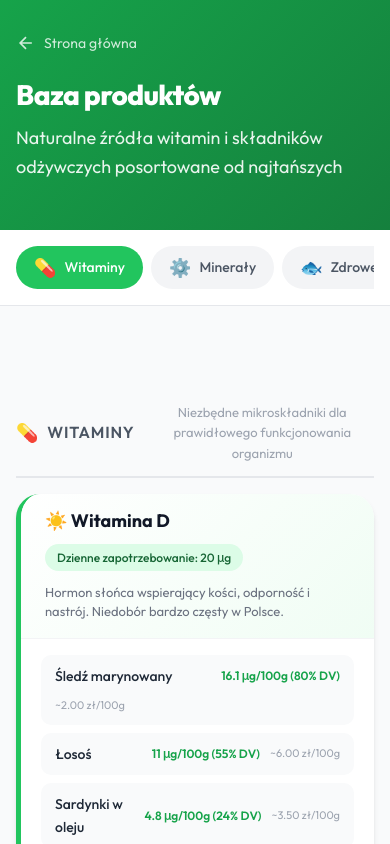
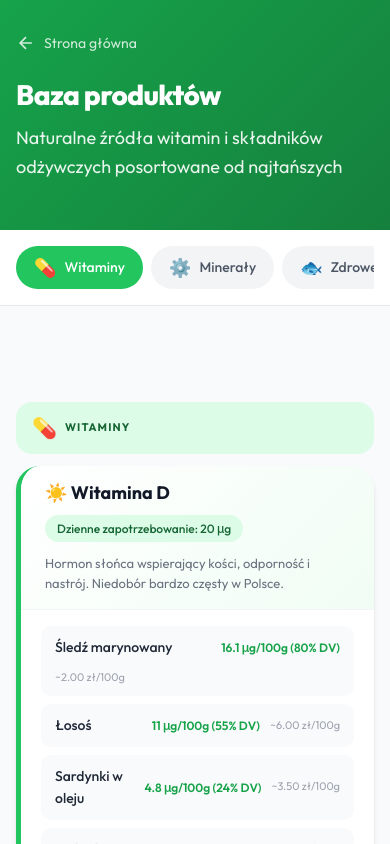
Before and after one commit to patentfm/dieta, a Vue app: page /baza-produktow in a window 390 px wide. Shown: the top 844 px of the page. Built offline with nearby package versions, Linux system fonts and the light colour scheme.

Commit message:
Add vertical sidebar labels to Products Database sections showing current category

```diff
--- a/src/views/ProductsDatabase.vue
+++ b/src/views/ProductsDatabase.vue
@@ -38,11 +38,13 @@
 
         <!-- WITAMINY -->
         <section :id="'witaminy'" class="nutrient-section">
-          <div class="section-header">
-            <h2><span class="section-icon">💊</span> Witaminy</h2>
-            <p>Niezbędne mikroskładniki dla prawidłowego funkcjonowania organizmu</p>
+          <div class="section-sidebar">
+            <div class="sidebar-label">
+              <span class="sidebar-icon">💊</span>
+              <span class="sidebar-text">Witaminy</span>
+            </div>
           </div>
-
+          <div class="section-content">
           <!-- Witamina D -->
           <div class="nutrient-card">
             <div class="nutrient-header">
@@ -184,15 +186,18 @@
               </div>
             </div>
           </div>
+          </div>
         </section>
 
         <!-- MINERAŁY -->
         <section :id="'mineraly'" class="nutrient-section">
-          <div class="section-header">
-            <h2><span class="section-icon">⚙️</span> Minerały</h2>
-            <p>Pierwiastki niezbędne dla prawidłowego funkcjonowania organizmu</p>
+          <div class="section-sidebar">
+            <div class="sidebar-label">
+              <span class="sidebar-icon">⚙️</span>
+              <span class="sidebar-text">Minerały</span>
+            </div>
           </div>
-
+          <div class="section-content">
           <!-- Żelazo -->
           <div class="nutrient-card">
             <div class="nutrient-header">
@@ -324,15 +329,18 @@
               </div>
             </div>
           </div>
+          </div>
         </section>
 
         <!-- KWASY TŁUSZCZOWE -->
         <section :id="'tluszcze'" class="nutrient-section">
-          <div class="section-header">
-            <h2><span class="section-icon">🐟</span> Zdrowe tłuszcze</h2>
-            <p>Niezbędne kwasy tłuszczowe dla mózgu, serca i redukcji stanów zapalnych</p>
+          <div class="section-sidebar">
+            <div class="sidebar-label">
+              <span class="sidebar-icon">🐟</span>
+              <span class="sidebar-text">Tłuszcze</span>
+            </div>
           </div>
-
+          <div class="section-content">
           <!-- Omega-3 -->
           <div class="nutrient-card">
             <div class="nutrient-header">
@@ -371,15 +379,18 @@
               </div>
             </div>
           </div>
+          </div>
         </section>
 
         <!-- BIAŁKO -->
         <section :id="'bialko'" class="nutrient-section">
-          <div class="section-header">
-            <h2><span class="section-icon">🥩</span> Białko</h2>
-            <p>Budulec mięśni i tkanek - porównanie źródeł zwierzęcych i roślinnych</p>
+          <div class="section-sidebar">
+            <div class="sidebar-label">
+              <span class="sidebar-icon">🥩</span>
+              <span class="sidebar-text">Białko</span>
+            </div>
           </div>
-
+          <div class="section-content">
           <div class="nutrient-card">
             <div class="nutrient-header">
               <div class="nutrient-info">
@@ -399,15 +410,18 @@
               💡 <strong>Wskazówka:</strong> Łącz rośliny strączkowe ze zbożami (np. ryż + fasola) aby uzyskać kompletny profil aminokwasów.
             </div>
           </div>
+          </div>
         </section>
 
         <!-- WĘGLOWODANY -->
         <section :id="'weglowodany'" class="nutrient-section">
-          <div class="section-header">
-            <h2><span class="section-icon">🌾</span> Węglowodany o niskim IG</h2>
-            <p>Źródła energii, które nie powodują skoków cukru we krwi</p>
+          <div class="section-sidebar">
+            <div class="sidebar-label">
+              <span class="sidebar-icon">🌾</span>
+              <span class="sidebar-text">Węglowodany</span>
+            </div>
           </div>
-
+          <div class="section-content">
           <div class="nutrient-card">
             <div class="nutrient-header">
               <div class="nutrient-info">
@@ -427,15 +441,18 @@
               💡 <strong>Wskazówka:</strong> Gotuj makaron al dente - ma niższy IG niż rozgotowany. Dodawaj tłuszcz i białko do posiłków węglowodanowych.
             </div>
           </div>
+          </div>
         </section>
 
         <!-- BŁONNIK -->
         <section :id="'blonnik'" class="nutrient-section">
-          <div class="section-header">
-            <h2><span class="section-icon">🥗</span> Błonnik</h2>
-            <p>Niezbędny dla zdrowego trawienia i mikrobioty jelitowej</p>
+          <div class="section-sidebar">
+            <div class="sidebar-label">
+              <span class="sidebar-icon">🥗</span>
+              <span class="sidebar-text">Błonnik</span>
+            </div>
           </div>
-
+          <div class="section-content">
           <div class="nutrient-card">
             <div class="nutrient-header">
               <div class="nutrient-info">
@@ -451,6 +468,7 @@
                 <div class="food-price">{{ food.price }}</div>
               </div>
             </div>
+          </div>
           </div>
         </section>
 
@@ -803,40 +821,88 @@ const fiberFoods = [
   padding: 48px 0 80px;
 }
 
-/* Sections */
+/* Sections with Sidebar */
 .nutrient-section {
-  margin-bottom: 32px;
+  display: flex;
+  gap: 0;
+  margin-bottom: 48px;
+  position: relative;
 }
 
-.section-header {
-  display: flex;
-  align-items: center;
-  gap: 16px;
-  margin-bottom: 16px;
-  padding-bottom: 12px;
-  border-bottom: 2px solid var(--gray-200);
+.section-sidebar {
+  width: 48px;
+  flex-shrink: 0;
+  position: relative;
 }
 
-.section-header h2 {
+.sidebar-label {
+  position: sticky;
+  top: 80px;
   display: flex;
+  flex-direction: column;
   align-items: center;
   gap: 8px;
-  font-size: 1rem;
-  font-weight: 600;
-  color: var(--gray-600);
-  margin: 0;
-  text-transform: uppercase;
-  letter-spacing: 0.05em;
+  padding: 16px 8px;
+  background: var(--gray-100);
+  border-radius: var(--radius-lg);
+  writing-mode: vertical-rl;
+  text-orientation: mixed;
+  transform: rotate(180deg);
 }
 
-.section-icon {
-  font-size: 1.125rem;
+.sidebar-icon {
+  font-size: 1.25rem;
+  transform: rotate(180deg);
 }
 
-.section-header p {
-  color: var(--gray-400);
-  font-size: 0.8125rem;
-  margin: 0;
+.sidebar-text {
+  font-size: 0.75rem;
+  font-weight: 700;
+  color: var(--gray-600);
+  text-transform: uppercase;
+  letter-spacing: 0.1em;
+}
+
+/* Section-specific sidebar colors */
+#witaminy .sidebar-label {
+  background: #dcfce7;
+  color: #166534;
+}
+#witaminy .sidebar-text { color: #166534; }
+
+#mineraly .sidebar-label {
+  background: #dbeafe;
+  color: #1e40af;
+}
+#mineraly .sidebar-text { color: #1e40af; }
+
+#tluszcze .sidebar-label {
+  background: #fef3c7;
+  color: #b45309;
+}
+#tluszcze .sidebar-text { color: #b45309; }
+
+#bialko .sidebar-label {
+  background: #fee2e2;
+  color: #b91c1c;
+}
+#bialko .sidebar-text { color: #b91c1c; }
+
+#weglowodany .sidebar-label {
+  background: #f3e8ff;
+  color: #7c3aed;
+}
+#weglowodany .sidebar-text { color: #7c3aed; }
+
+#blonnik .sidebar-label {
+  background: #ccfbf1;
+  color: #0f766e;
+}
+#blonnik .sidebar-text { color: #0f766e; }
+
+.section-content {
+  flex: 1;
+  min-width: 0;
 }
 
 /* Nutrient Cards - Row Style like Results Page */
@@ -1014,6 +1080,20 @@ const fiberFoods = [
 }
 
 /* Responsive */
+@media (max-width: 1024px) {
+  .section-sidebar {
+    width: 40px;
+  }
+
+  .sidebar-label {
+    padding: 12px 6px;
+  }
+
+  .sidebar-text {
+    font-size: 0.6875rem;
+  }
+}
+
 @media (max-width: 768px) {
   .page-header {
     padding: 32px 0 48px;
@@ -1021,6 +1101,26 @@ const fiberFoods = [
 
   .page-header h1 {
     font-size: 1.75rem;
+  }
+
+  .nutrient-section {
+    flex-direction: column;
+  }
+
+  .section-sidebar {
+    width: 100%;
+    margin-bottom: 12px;
+  }
+
+  .sidebar-label {
+    writing-mode: horizontal-tb;
+    transform: none;
+    flex-direction: row;
+    padding: 10px 16px;
+  }
+
+  .sidebar-icon {
+    transform: none;
   }
 
   .food-grid {
```
